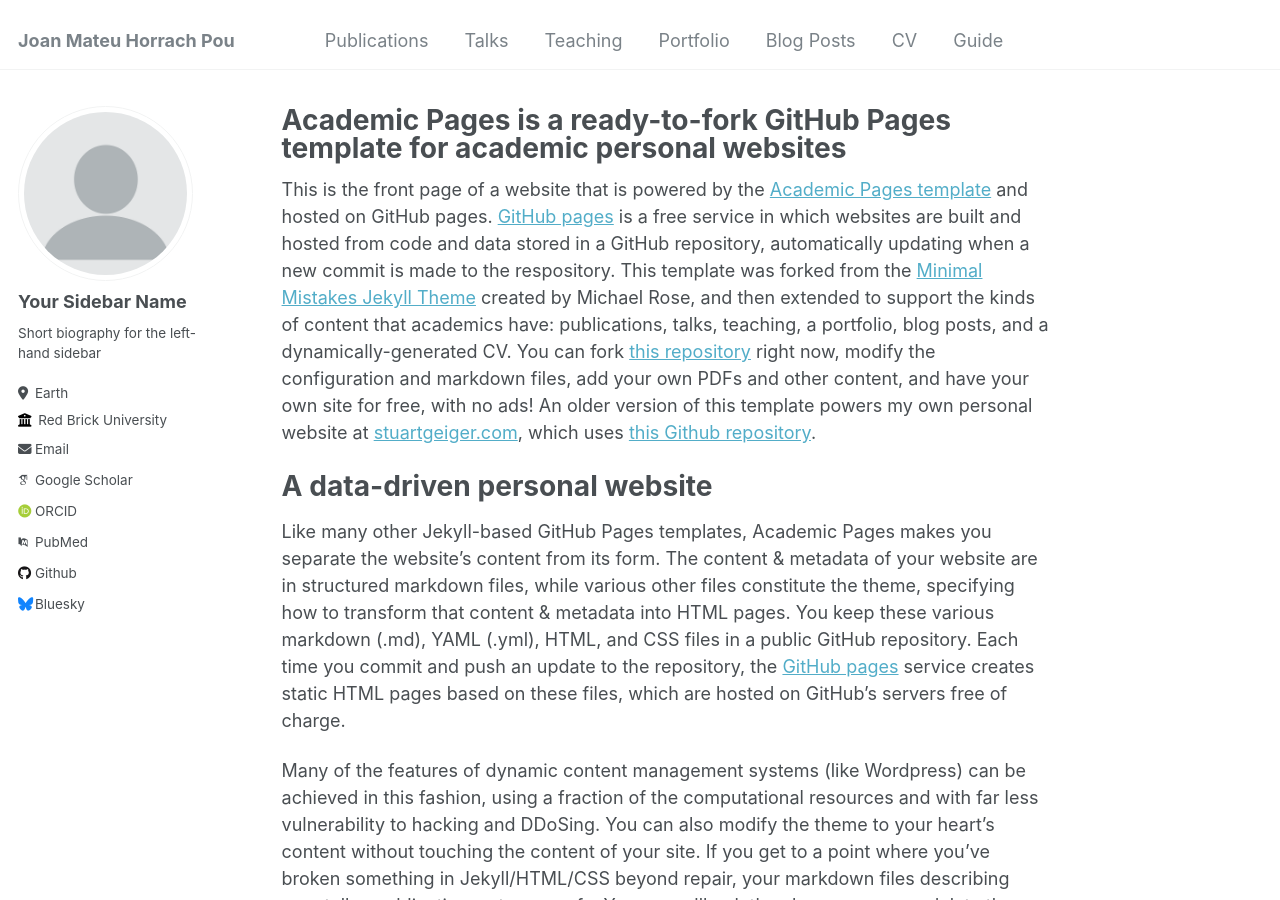
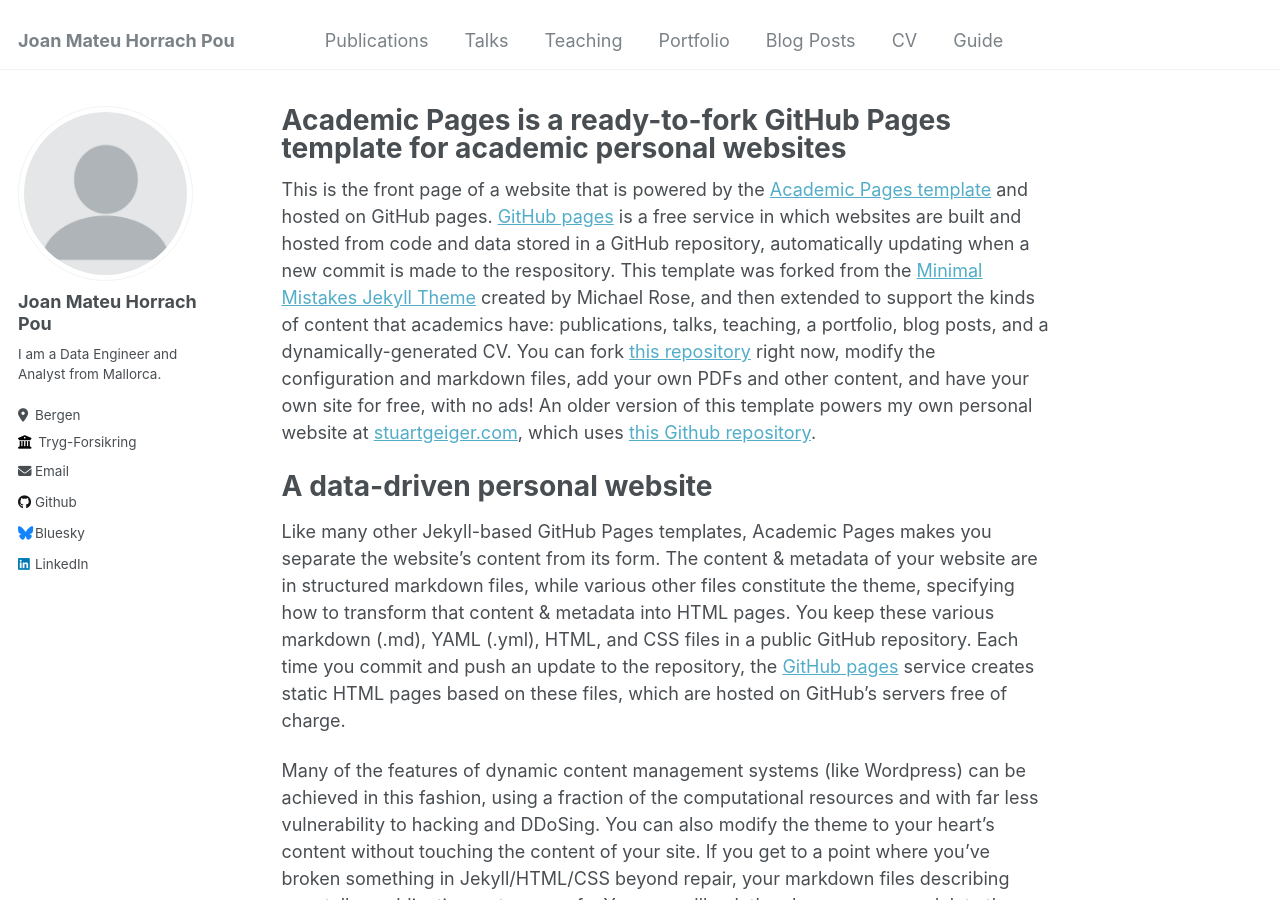
Before and after one commit to jmhp1/jomahopo, a Jekyll site: the page built from _pages/about.md, in a window 1280 px wide and 900 px high. Built offline with Jekyll 4.4.1, drawn with Linux system fonts in a browser that asks for light colours; some web fonts are replaced.

Commit message:
Update _config.yml

```diff
--- a/_config.yml
+++ b/_config.yml
@@ -12,9 +12,9 @@ title                    : "Joan Mateu Horrach Pou"
 title_separator          : "-"
 name                     : &name "Joan Mateu Horrach Pou"
 description              : &description "Data Engineer and Analyst"
-url                      : https://academicpages.github.io # the base hostname & protocol for your site e.g. "https://mmistakes.github.io"
+url                      : https://jomahopo.github.io # the base hostname & protocol for your site e.g. "https://mmistakes.github.io"
 baseurl                  : "" # the subpath of your site, e.g. "/blog"
-repository               : "academicpages/academicpages.github.io"
+repository               : "jmhp1/jomahopo.github.io"
 
 # Site Author - The following control what appear as part of the author content on the side bar.
 #               If a field is blank the icon and link will not appear, otherwise it will be shown.
@@ -22,28 +22,28 @@ repository               : "academicpages/academicpages.github.io"
 author:
   # Biographic information
   avatar           : "profile.png"
-  name             : "Your Sidebar Name"
+  name             : "Joan Mateu Horrach Pou"
   pronouns         : # example: "she/her"
-  bio              : "Short biography for the left-hand sidebar"
-  location         : "Earth"
-  employer         : "Red Brick University"
+  bio              : "I am a Data Engineer and Analyst from Mallorca."
+  location         : "Bergen"
+  employer         : "Tryg-Forsikring"
   uri              : # URL
-  email            : "none@example.org"
+  email            : "joanmateu.horrachpo@gmail.com"
 
   # Academic websites
   arxiv            : # URL - Update with the correct link to your profile
-  googlescholar    : "https://scholar.google.com/citations?user=PS_CX0AAAAAJ"
+  googlescholar    : #"https://scholar.google.com/citations?user=PS_CX0AAAAAJ"
   impactstory      : # URL
-  orcid            : "http://orcid.org/yourorcidurl"
+  orcid            : #"http://orcid.org/yourorcidurl"
   semantic         : # URL
-  pubmed           : "https://www.ncbi.nlm.nih.gov/pubmed/?term=john+snow"
+  pubmed           : #"https://www.ncbi.nlm.nih.gov/pubmed/?term=john+snow"
   researchgate     : # URL
 
   # Repositories and software development
   bitbucket        : # Username - Update with your username on the site
   codepen          : # Username
   dribbble         : # Username
-  github           : "academicpages"
+  github           : "https://github.com/jmhp1"
   kaggle           : # Username
   stackoverflow    : # User number or user number and name (i.e., use "1" or "1/jeff-atwood")
 
@@ -57,7 +57,7 @@ author:
   keybase          : # Username
   instagram        : # Username
   lastfm           : # Username
-  linkedin         : # Username
+  linkedin         : "https://www.linkedin.com/in/jomahopo/"
   mastodon         : # URL
   medium           : # URL
   pinterest        : # Username
```
